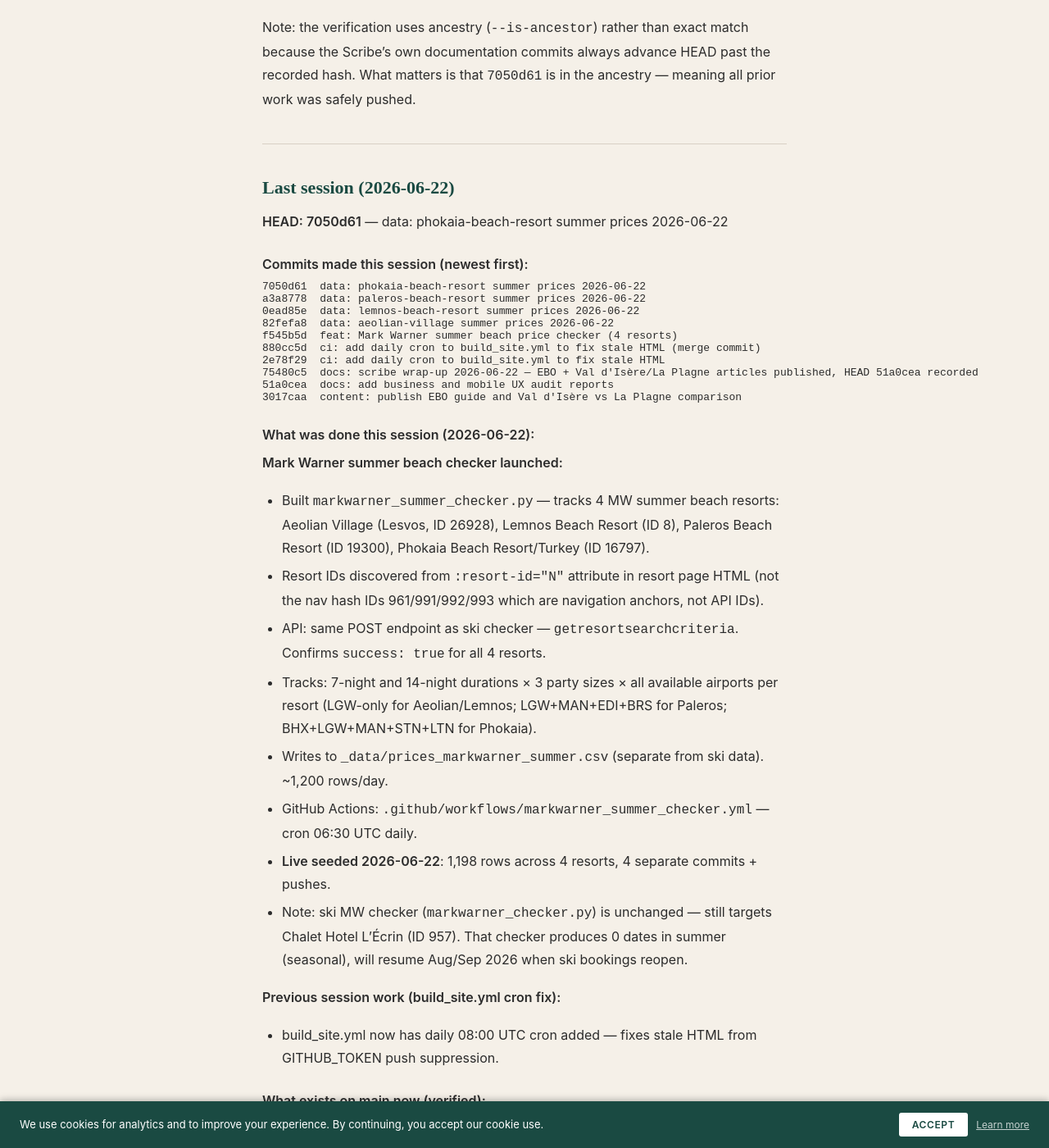
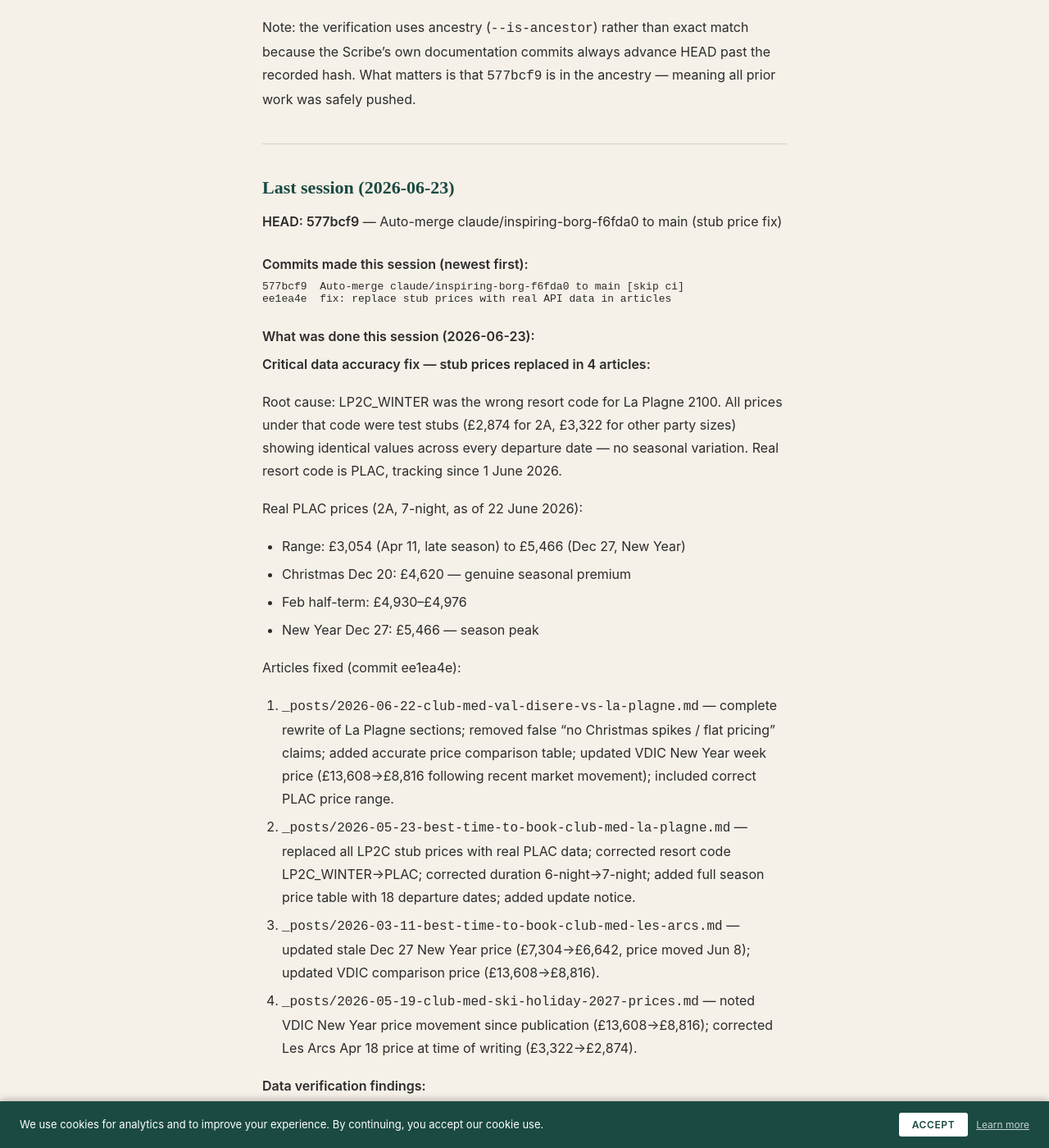
Before and after one commit to 215781/booking-window, a Jekyll site: the page built from NEXT_SESSION_PROMPT.md, in a window 1280 px wide and 1400 px high, scrolled down 745 px. Shown: the whole window at 82% size. Built offline with Jekyll 4.4.1, drawn with Linux system fonts in a browser that asks for light colours; some web fonts are replaced; our own code applies the rules of GitHub Pages for plain Markdown files; some of the changed text lies outside the part shown.

Commit message:
docs: scribe wrap-up 2026-06-23 — stub price fix complete, HEAD 577bcf9 recorded
Co-Authored-By: Claude Sonnet 4.6 <noreply@anthropic.com>

````diff
--- a/NEXT_SESSION_PROMPT.md
+++ b/NEXT_SESSION_PROMPT.md
@@ -9,65 +9,69 @@ Then read `PLAN.md` for the full task list.
 
 Run:
 ```bash
-git merge-base --is-ancestor 7050d61 HEAD && echo "OK — HEAD is ahead of last recorded state" || echo "MISMATCH — investigate before starting work"
+git merge-base --is-ancestor 577bcf9 HEAD && echo "OK — HEAD is ahead of last recorded state" || echo "MISMATCH — investigate before starting work"
 ```
 
-Last recorded push: **`7050d61`** (data: phokaia-beach-resort summer prices 2026-06-22)
+Last recorded push: **`577bcf9`** (Auto-merge claude/inspiring-borg-f6fda0 to main — stub price fix)
 
 If the check prints MISMATCH: stop, do not begin work, diagnose what diverged and why.
 
-Note: the verification uses ancestry (`--is-ancestor`) rather than exact match because the Scribe's own documentation commits always advance HEAD past the recorded hash. What matters is that `7050d61` is in the ancestry — meaning all prior work was safely pushed.
+Note: the verification uses ancestry (`--is-ancestor`) rather than exact match because the Scribe's own documentation commits always advance HEAD past the recorded hash. What matters is that `577bcf9` is in the ancestry — meaning all prior work was safely pushed.
 
 ---
 
-## Last session (2026-06-22)
+## Last session (2026-06-23)
 
-**HEAD: 7050d61** — data: phokaia-beach-resort summer prices 2026-06-22
+**HEAD: 577bcf9** — Auto-merge claude/inspiring-borg-f6fda0 to main (stub price fix)
 
 ### Commits made this session (newest first):
 ```
-7050d61  data: phokaia-beach-resort summer prices 2026-06-22
-a3a8778  data: paleros-beach-resort summer prices 2026-06-22
-0ead85e  data: lemnos-beach-resort summer prices 2026-06-22
-82fefa8  data: aeolian-village summer prices 2026-06-22
-f545b5d  feat: Mark Warner summer beach price checker (4 resorts)
-880cc5d  ci: add daily cron to build_site.yml to fix stale HTML (merge commit)
-2e78f29  ci: add daily cron to build_site.yml to fix stale HTML
-75480c5  docs: scribe wrap-up 2026-06-22 — EBO + Val d'Isère/La Plagne articles published, HEAD 51a0cea recorded
-51a0cea  docs: add business and mobile UX audit reports
-3017caa  content: publish EBO guide and Val d'Isère vs La Plagne comparison
+577bcf9  Auto-merge claude/inspiring-borg-f6fda0 to main [skip ci]
+ee1ea4e  fix: replace stub prices with real API data in articles
 ```
 
-### What was done this session (2026-06-22):
+### What was done this session (2026-06-23):
 
-**Mark Warner summer beach checker launched:**
-- Built `markwarner_summer_checker.py` — tracks 4 MW summer beach resorts: Aeolian Village (Lesvos, ID 26928), Lemnos Beach Resort (ID 8), Paleros Beach Resort (ID 19300), Phokaia Beach Resort/Turkey (ID 16797).
-- Resort IDs discovered from `:resort-id="N"` attribute in resort page HTML (not the nav hash IDs 961/991/992/993 which are navigation anchors, not API IDs).
-- API: same POST endpoint as ski checker — `getresortsearchcriteria`. Confirms `success: true` for all 4 resorts.
-- Tracks: 7-night and 14-night durations × 3 party sizes × all available airports per resort (LGW-only for Aeolian/Lemnos; LGW+MAN+EDI+BRS for Paleros; BHX+LGW+MAN+STN+LTN for Phokaia).
-- Writes to `_data/prices_markwarner_summer.csv` (separate from ski data). ~1,200 rows/day.
-- GitHub Actions: `.github/workflows/markwarner_summer_checker.yml` — cron 06:30 UTC daily.
-- **Live seeded 2026-06-22**: 1,198 rows across 4 resorts, 4 separate commits + pushes.
-- Note: ski MW checker (`markwarner_checker.py`) is unchanged — still targets Chalet Hotel L'Écrin (ID 957). That checker produces 0 dates in summer (seasonal), will resume Aug/Sep 2026 when ski bookings reopen.
+**Critical data accuracy fix — stub prices replaced in 4 articles:**
 
-**Previous session work (build_site.yml cron fix):**
-- build_site.yml now has daily 08:00 UTC cron added — fixes stale HTML from GITHUB_TOKEN push suppression.
+Root cause: LP2C_WINTER was the wrong resort code for La Plagne 2100. All prices under that code were test stubs (£2,874 for 2A, £3,322 for other party sizes) showing identical values across every departure date — no seasonal variation. Real resort code is PLAC, tracking since 1 June 2026.
+
+Real PLAC prices (2A, 7-night, as of 22 June 2026):
+- Range: £3,054 (Apr 11, late season) to £5,466 (Dec 27, New Year)
+- Christmas Dec 20: £4,620 — genuine seasonal premium
+- Feb half-term: £4,930–£4,976
+- New Year Dec 27: £5,466 — season peak
+
+Articles fixed (commit ee1ea4e):
+1. `_posts/2026-06-22-club-med-val-disere-vs-la-plagne.md` — complete rewrite of La Plagne sections; removed false "no Christmas spikes / flat pricing" claims; added accurate price comparison table; updated VDIC New Year week price (£13,608→£8,816 following recent market movement); included correct PLAC price range.
+2. `_posts/2026-05-23-best-time-to-book-club-med-la-plagne.md` — replaced all LP2C stub prices with real PLAC data; corrected resort code LP2C_WINTER→PLAC; corrected duration 6-night→7-night; added full season price table with 18 departure dates; added update notice.
+3. `_posts/2026-03-11-best-time-to-book-club-med-les-arcs.md` — updated stale Dec 27 New Year price (£7,304→£6,642, price moved Jun 8); updated VDIC comparison price (£13,608→£8,816).
+4. `_posts/2026-05-19-club-med-ski-holiday-2027-prices.md` — noted VDIC New Year price movement since publication (£13,608→£8,816); corrected Les Arcs Apr 18 price at time of writing (£3,322→£2,874).
+
+**Data verification findings:**
+- LP2C had 1,563 rows in CSV, 280 with actual prices (all stubs). These rows remain in CSV (append-only) but are filtered from analysis by `resort_code` filter.
+- PLAC has 3,696 rows, all with real prices showing seasonal variation. Data collection confirmed since Jun 1.
+- Les Arcs £2,874 (Apr 18 departure) IS real ARPC data — price was £2,874 May 7–Jun 7, then moved to £3,322 by Jun 22. Not a stub.
+- VDIC Dec 27 (New Year): moved from £13,608 to £8,816 between Jun 19 and Jun 22 — large downward correction captured.
+
+**Previous session (2026-06-22):**
+Mark Warner summer beach checker launched (see commit history).
 
 ### What exists on main now (verified):
 - `clubmed/index.html` — invariants confirmed: `RESORT_IMAGES` ×2, `renderHeroBestCard` ×4
 - `markwarner_summer_checker.py` — live, seeded, running daily at 06:30 UTC
-- `_data/prices_markwarner_summer.csv` — 1,198 rows (day 1 seed)
+- `_data/prices_markwarner_summer.csv` — growing daily (seeded 1,198 rows 2026-06-22)
 - `_data/prices_markwarner.csv` — ski data, checker dormant until Aug/Sep
-- Blog: 12+ articles live (through Val d'Isère vs La Plagne comparison)
-- `_data/prices_clubmed.csv` — ~27,000+ rows, automated daily collection ongoing
+- Blog: 13+ articles live (including corrected La Plagne and comparison articles)
+- `_data/prices_clubmed.csv` — ~120,000+ rows (119K+ as of Jun 23), automated daily collection ongoing
+- `_data/prices_clubmed.csv` contains 1,563 LP2C_WINTER rows (stubs) and 3,696 PLAC rows (real) — the LP2C rows are inert (filtered by resort_code param in checker)
 
 ### Open items for next session:
-- **FIRST: trigger build_site.yml manually** if not already done — https://github.com/215781/booking-window/actions/workflows/build_site.yml
 - **Articles 12–13 pending**: Grand Massif, Serre-Chevalier per-resort guides
 - **Site UI restructure** — 11 ski + 9 summer resorts displayed; 14 new summer + 8 international ski tracked in CSV only. Needs design decision. MW summer data is now accumulating — should eventually power a /markwarner tracker page.
 - Review PLAN_V2.md tasks B1–B15 — especially B6 (hero pull quote), B7 (copy rewrite), B2 (section reorder)
 - `post.html` footer still links to `/privacy.html` — should be `/privacy/`
-- **La Plagne 2100 (PLAC)** — check whether data has accumulated since June 1 and run inject-only if so
+- **Note on LP2C stubs in CSV**: The 1,563 LP2C_WINTER rows are append-only and remain in CSV. They are correctly filtered during inject-only runs. Do not delete them. Future content writers: always filter to `resort_code == "PLAC"` when analysing La Plagne data, exclude rows where price is blank or 2874/3322 (known stubs).
 
 ---
 
@@ -148,6 +152,7 @@ Why prices are mostly empty: Club Med UK hasn't opened winter 2026/27 bookings f
 - 2026-05-31 — **Winter checker async rewrite** — Root cause of 12-day data gap found and fixed: `CSV_FILE` was `price_history.csv` instead of `prices_clubmed.csv`. Full async aiohttp rewrite (~20 min vs 5+ hours). Per-resort commit+push. Two dead summer resorts disabled (AGAC, BALC). inject-only LP2C_WINTER filter added. (commit 704473f)
 - 2026-06-22 — **build_site.yml daily cron added** — GITHUB_TOKEN pushes don't trigger on:push; added 08:00 UTC cron so site rebuilds daily regardless. (commit 880cc5d)
 - 2026-06-22 — **Mark Warner summer beach checker launched** — `markwarner_summer_checker.py` tracks 4 beach resorts: Aeolian Village (Lesvos, ID 26928), Lemnos (ID 8), Paleros (ID 19300), Phokaia/Turkey (ID 16797). 7+14 night durations, 3 party sizes, all available airports per resort. ~1,200 rows/day. Separate CSV `_data/prices_markwarner_summer.csv`. Cron 06:30 UTC. Seeded 2026-06-22. Resort IDs found via `:resort-id` HTML attr (not nav hash IDs). (commit f545b5d)
+- 2026-06-23 — **Stub price fix in 4 articles** — LP2C_WINTER stubs (£2,874/£3,322 flat across all dates) replaced with real PLAC data (£3,054–£5,466 with genuine seasonal curve). Val d'Isère vs La Plagne article rewritten; La Plagne best-time article rewritten with correct resort code PLAC, 7-night durations, full season price table; Les Arcs article updated with current New Year price (£6,642); ski holiday prices article updated with VDIC New Year movement. (commit ee1ea4e)
 
 ---
 
````
